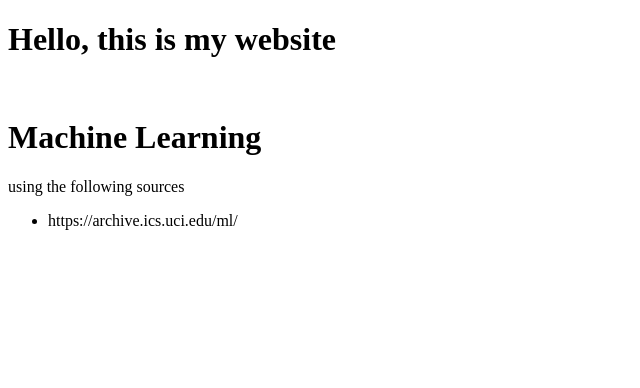
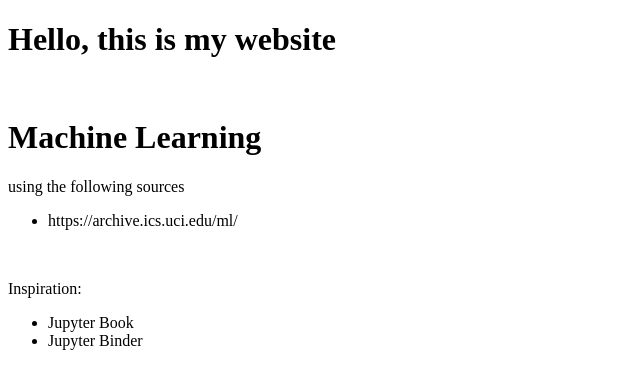
Before and after one commit to elebechele/elebechele.github.io, a plain HTML site: page index.html in a window 1280 px wide. Shown: the whole page, without its empty margins (0-640 px from the left). Drawn offline with Linux system fonts and the light colour scheme.

Commit message:
added content

```diff
--- a/index.html
+++ b/index.html
@@ -8,5 +8,11 @@
 <ul>
   <li>https://archive.ics.uci.edu/ml/</li>
 </ul>
+<br>
+<p>Inspiration:</p>
+<ul>
+  <li>Jupyter Book</li>
+  <li>Jupyter Binder</li>
+</ul>
 </body>
 </html>
```
